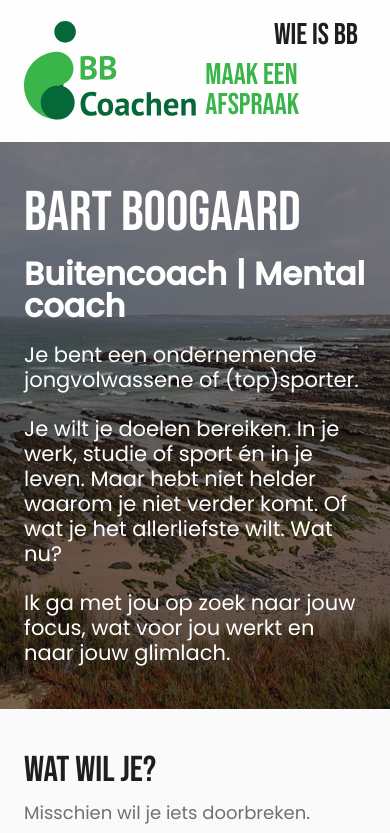
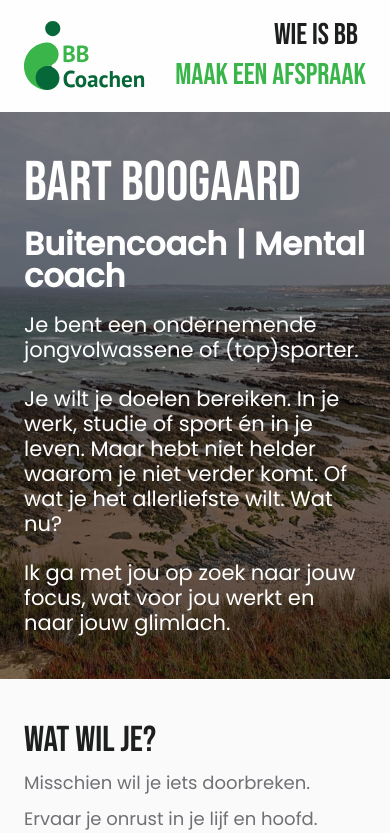
Before and after one commit to sjaakluthart/bb-coachen-website, a React (Create React App) app: page / in a window 390 px wide. Shown: the top 833 px of the page. Built offline with nearby package versions, Linux system fonts and the light colour scheme.

Commit message:
Responsive fixes.

```diff
--- a/src/css/Header.css
+++ b/src/css/Header.css
@@ -19,9 +19,8 @@ header nav {
   justify-content: flex-end;
 }
 
-header nav a,
-header .sign-up {
-  font-size: 30px;
+header nav a {
+  font-size: 22px;
   line-height: inherit;
   color: var(--black);
   text-decoration: none;
@@ -32,7 +31,7 @@ header .sign-up {
 
 header a img {
   display: block;
-  height: 100px;
+  height: 70px;
 }
 
 header nav a.active {
@@ -44,8 +43,18 @@ header a:last-child {
   color: var(--green);
 }
 
+@media (min-width: 375px) {
+  header nav a {
+    font-size: 30px;
+  }
+}
+
 @media (min-width: 768px) {
   header section {
     padding: 24px 32px;
   }
+
+  header a img {
+    height: 100px;
+  }
 }
```
